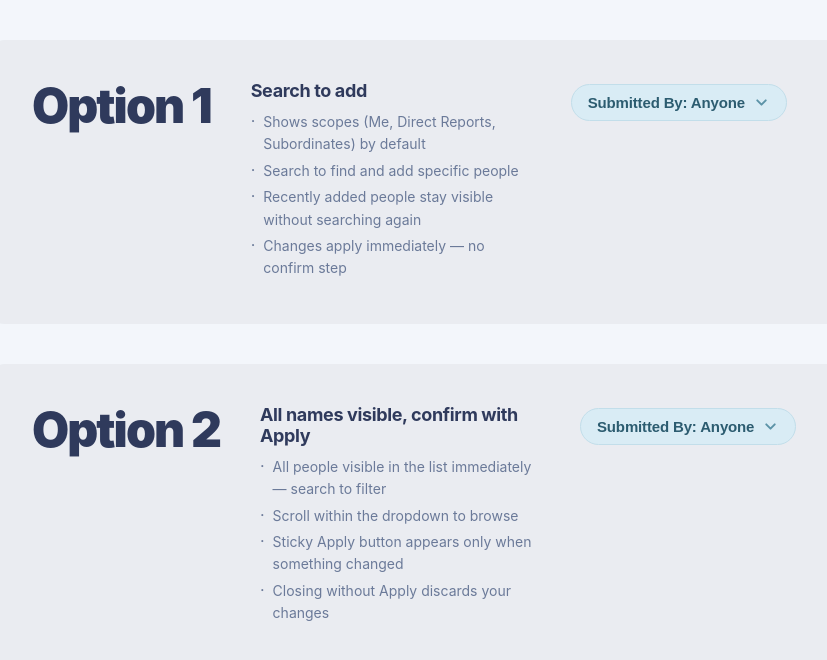
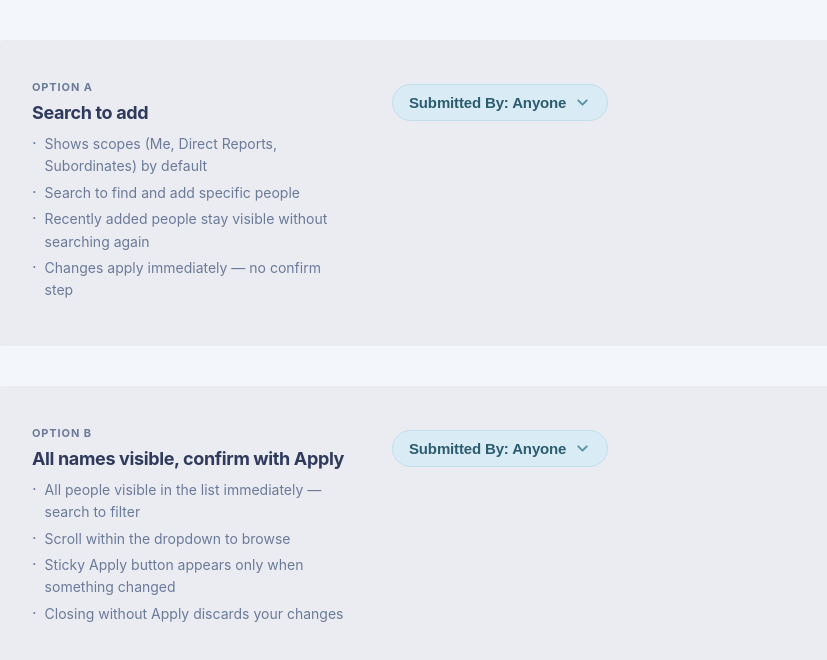
Before and after one commit to wouterdebres/filter-dropdown, a React (Vite) app in the folder filter-badge-prototype/: page / in a window 1280 px wide. Shown: the top 660 px of the page, without its empty margins (48-875 px from the left). Built offline with nearby package versions, Linux system fonts and the light colour scheme; a web font is replaced by a local one.

Commit message:
Restore compact option label, rename to A/B

```diff
--- a/filter-badge-prototype/src/App.jsx
+++ b/filter-badge-prototype/src/App.jsx
@@ -17,18 +17,14 @@ function Option({ number, title, bullets, children }) {
       padding: 40,
       display: "flex", alignItems: "flex-start", gap: 40,
     }}>
-      {/* Left: option number */}
-      <div style={{ flex: "0 0 auto", paddingTop: 2 }}>
+      {/* Left: description */}
+      <div style={{ flex: "0 0 320px" }}>
         <div style={{
-          fontSize: 48, fontWeight: 900, color: C.ink,
-          letterSpacing: "-0.04em", lineHeight: 1, whiteSpace: "nowrap",
+          fontSize: 11, fontWeight: 700, letterSpacing: "0.08em",
+          textTransform: "uppercase", color: C.muted, marginBottom: 8,
         }}>
           Option {number}
         </div>
-      </div>
-
-      {/* Middle: description */}
-      <div style={{ flex: "0 0 280px" }}>
         <div style={{
           fontSize: 18, fontWeight: 700, color: C.ink,
           letterSpacing: "-0.02em", marginBottom: 10,
@@ -66,7 +62,7 @@ export default function App() {
       display: "flex", flexDirection: "column", gap: 40,
     }}>
       <Option
-        number={1}
+        number="A"
         title="Search to add"
         bullets={[
           "Shows scopes (Me, Direct Reports, Subordinates) by default",
@@ -79,7 +75,7 @@ export default function App() {
       </Option>
 
       <Option
-        number={2}
+        number="B"
         title="All names visible, confirm with Apply"
         bullets={[
           "All people visible in the list immediately — search to filter",
```
